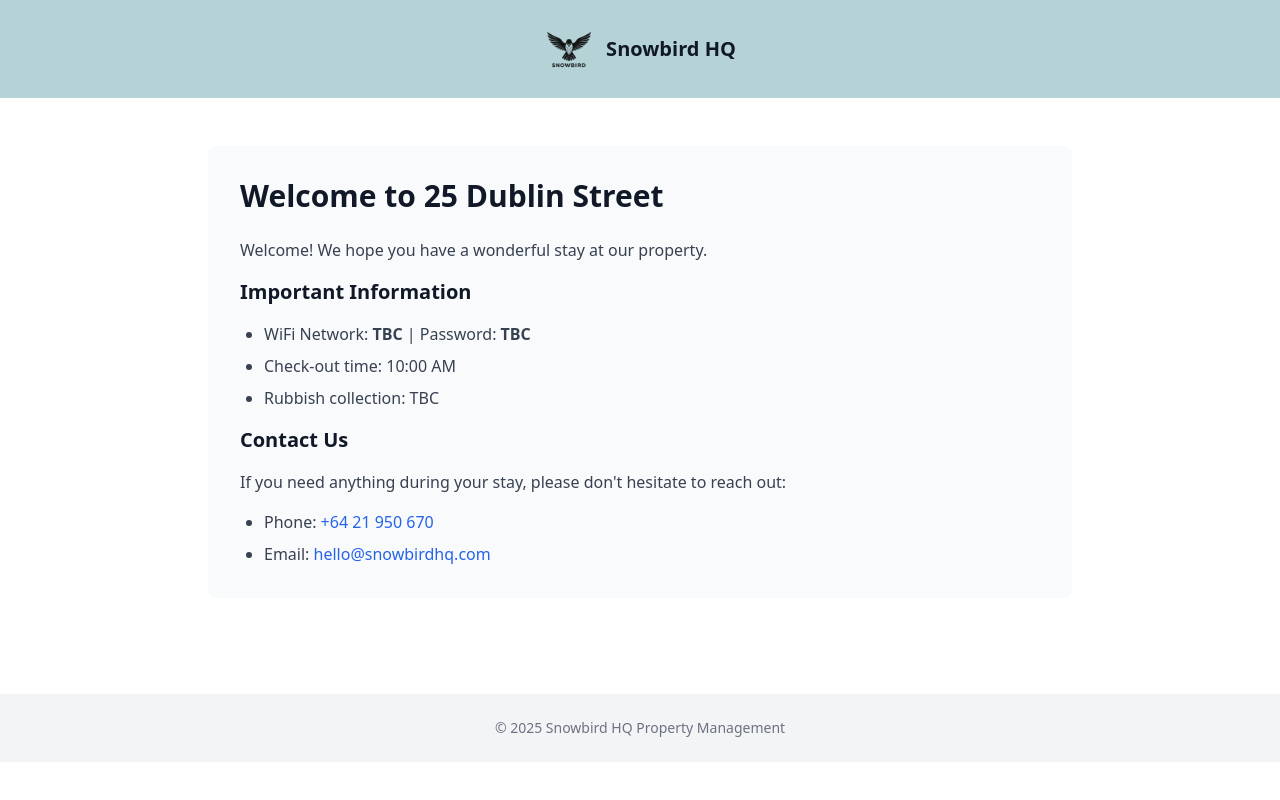
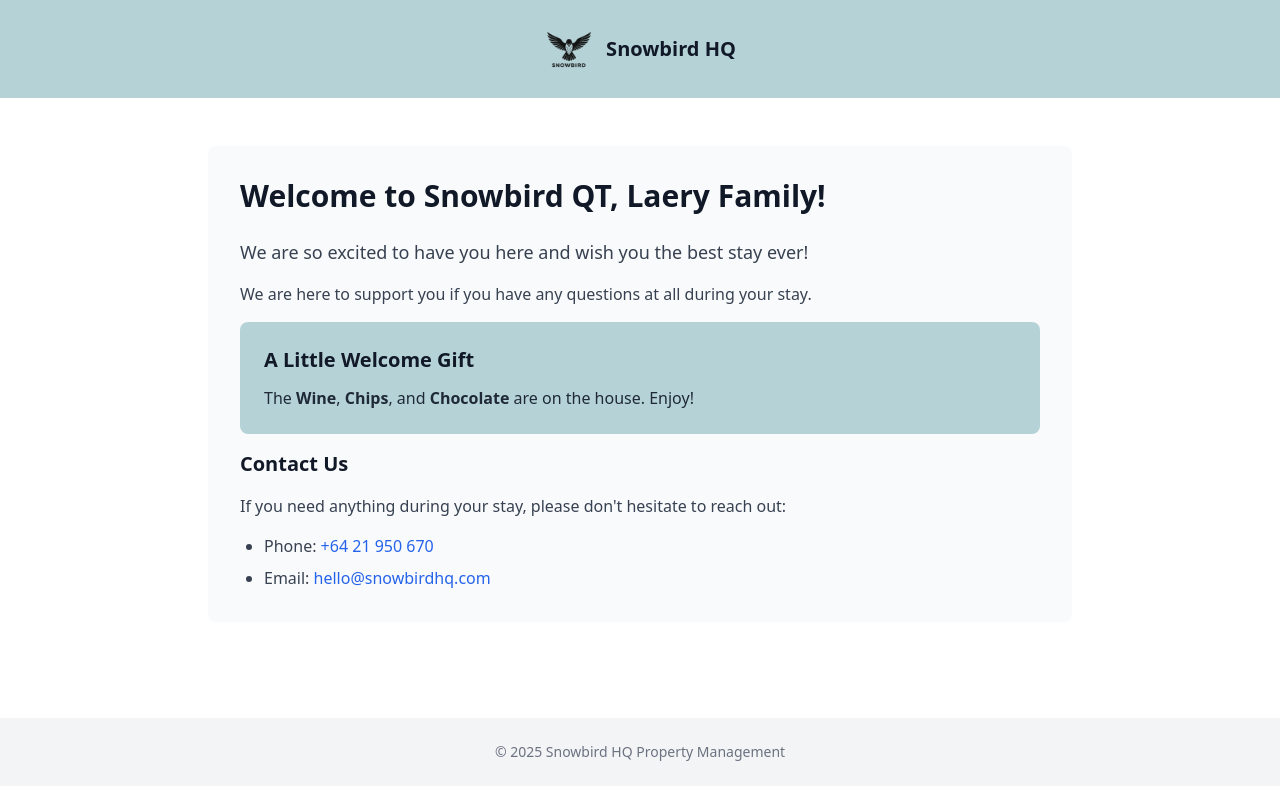
Before and after one commit to andrewlaery/snowbirdhq-website, a Next.js app: page /guestmessage/25-dublin in a window 1280 px wide. Built offline with nearby package versions, Linux system fonts and the light colour scheme.

Commit message:
Update guest message for Laery Family
🤖 Generated with [Claude Code](https://claude.com/claude-code)

Co-Authored-By: Claude Opus 4.5 <noreply@anthropic.com>

```diff
--- a/src/app/guestmessage/25-dublin/page.tsx
+++ b/src/app/guestmessage/25-dublin/page.tsx
@@ -26,23 +26,27 @@ export default function GuestMessage25Dublin() {
       <main className='max-w-4xl mx-auto px-4 py-12'>
         <div className='bg-gray-50 rounded-lg p-8'>
           <h1 className='text-3xl font-bold text-gray-900 mb-6'>
-            Welcome to 25 Dublin Street
+            Welcome to Snowbird QT, Laery Family!
           </h1>
 
           {/* UPDATE YOUR MESSAGE BELOW */}
           <div className='prose prose-lg text-gray-700 space-y-4'>
-            <p>
-              Welcome! We hope you have a wonderful stay at our property.
+            <p className='text-lg'>
+              We are so excited to have you here and wish you the best stay ever!
             </p>
 
-            <h2 className='text-xl font-semibold text-gray-900 mt-8'>
-              Important Information
-            </h2>
-            <ul className='list-disc pl-6 space-y-2'>
-              <li>WiFi Network: <strong>TBC</strong> | Password: <strong>TBC</strong></li>
-              <li>Check-out time: 10:00 AM</li>
-              <li>Rubbish collection: TBC</li>
-            </ul>
+            <p>
+              We are here to support you if you have any questions at all during your stay.
+            </p>
+
+            <div className='bg-snowbird-blue rounded-lg p-6 mt-6'>
+              <h2 className='text-xl font-semibold text-gray-900 mb-3'>
+                A Little Welcome Gift
+              </h2>
+              <p className='text-gray-800'>
+                The <strong>Wine</strong>, <strong>Chips</strong>, and <strong>Chocolate</strong> are on the house. Enjoy!
+              </p>
+            </div>
 
             <h2 className='text-xl font-semibold text-gray-900 mt-8'>
               Contact Us
```
